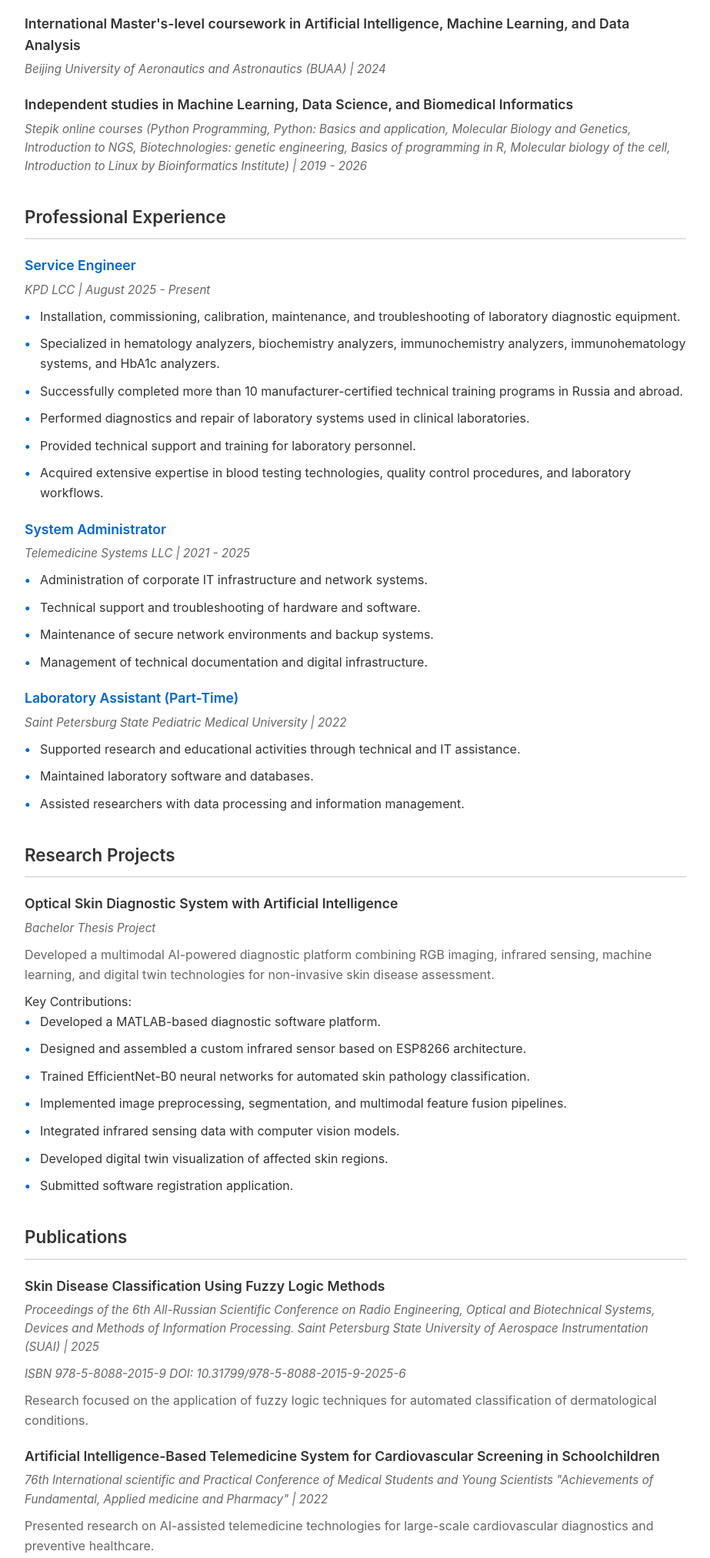
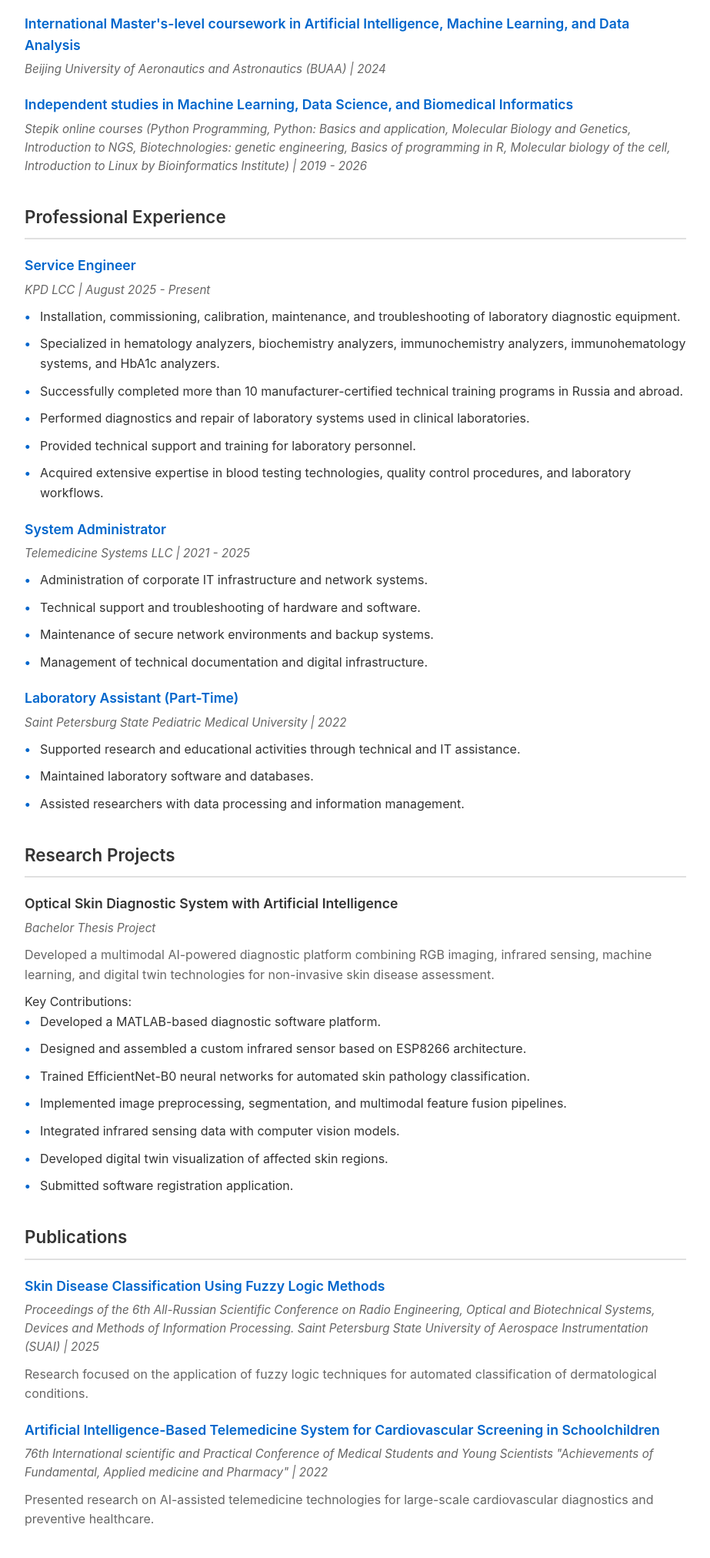
Before and after one commit to dukhov/dukhov.github.io, a plain HTML site: page index.html in a window 1280 px wide. Shown: the part 1165-3189 px from the top of the page at 77% size, without its empty margins (178-1101 px from the left). Drawn offline with Linux system fonts and the light colour scheme.

Commit message:
Update index.html

```diff
--- a/index.html
+++ b/index.html
@@ -59,11 +59,11 @@
                 </div>
                 <h2>Additional Academic Experience:</h2>
                 <div class="item">
-                    <h3>International Master's-level coursework in Artificial Intelligence, Machine Learning, and Data Analysis</h3>
+                    <h3><a href="https://bogodukhov.me/BUAA.pdf" target="_blank">International Master's-level coursework in Artificial Intelligence, Machine Learning, and Data Analysis</a></h3>
                     <p class="meta">Beijing University of Aeronautics and Astronautics (BUAA) | 2024</p>
                 </div>
                 <div class="item">
-                    <h3>Independent studies in Machine Learning, Data Science, and Biomedical Informatics</h3>
+                    <h3><a href="https://bogodukhov.me/courses.pdf" target="_blank">Independent studies in Machine Learning, Data Science, and Biomedical Informatics</a></h3>
                     <p class="meta">Stepik online courses (Python Programming, Python: Basics and application, Molecular Biology and Genetics, Introduction to NGS, Biotechnologies: genetic engineering, Basics of programming in R, Molecular biology of the cell, Introduction to Linux by Bioinformatics Institute) | 2019 - 2026</p>
                 </div>
             </section>
@@ -122,13 +122,12 @@
             <section id="publications" class="section">
                 <h2>Publications</h2>
                 <div class="item">
-                    <h3>Skin Disease Classification Using Fuzzy Logic Methods</h3>
+                    <h3><a href="https://elibrary.ru/item.asp?id=82529576&pff=1" target="_blank">Skin Disease Classification Using Fuzzy Logic Methods</a></h3>
                     <p class="meta">Proceedings of the 6th All-Russian Scientific Conference on Radio Engineering, Optical and Biotechnical Systems, Devices and Methods of Information Processing. Saint Petersburg State University of Aerospace Instrumentation (SUAI) | 2025</p>
-                    <p class="meta">ISBN 978-5-8088-2015-9 DOI: 10.31799/978-5-8088-2015-9-2025-6</p>
                     <p>Research focused on the application of fuzzy logic techniques for automated classification of dermatological conditions.</p>
                 </div>
                 <div class="item">
-                    <h3>Artificial Intelligence-Based Telemedicine System for Cardiovascular Screening in Schoolchildren</h3>
+                    <h3><a href="https://bogodukhov.me/uzb_conf.pdf" target="_blank">Artificial Intelligence-Based Telemedicine System for Cardiovascular Screening in Schoolchildren</a></h3>
                     <p class="meta">76th International scientific and Practical Conference of Medical Students and Young Scientists "Achievements of Fundamental, Applied medicine and Pharmacy" | 2022</p>
                     <p>Presented research on AI-assisted telemedicine technologies for large-scale cardiovascular diagnostics and preventive healthcare.</p>
                 </div>
@@ -184,7 +183,7 @@
                 <h2>Achievements</h2>
                 <ul>
                     <li>ITMO MegaOlympiad Finalist | Biotechnology Track</li>
-                    <li>The average academic score is 4.64, with an excellent grade for the Bachelor thesis.</li>
+                    <li><a href="https://bogodukhov.me/transcript.pdf" target="_blank">The average academic score is 4.64, with an excellent grade for the Bachelor thesis.</a></li>
                 </ul>
             </section>
         </main>
```
